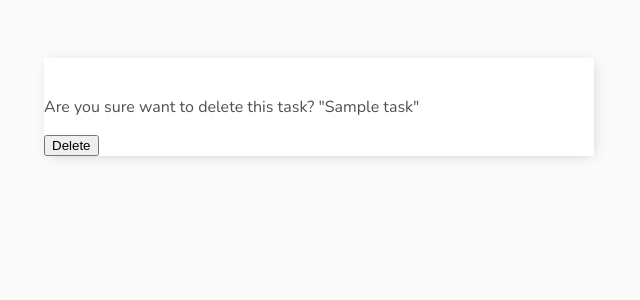
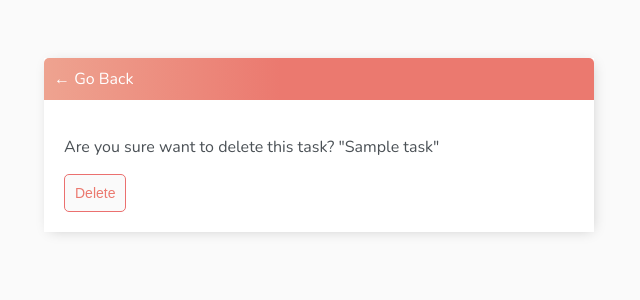
Before and after one commit to GayathriG5787/djangoTodo, a Django app: page /task-delete/00000000-0000-0000-0000-000000000001/ in a window 1280 px wide. Shown: the top 300 px of the page, without its empty margins (321-961 px from the left). Run offline with Django 5.2, Linux system fonts and the light colour scheme; a user stored in the database is signed in; tables that the repository leaves empty hold one stand-in row (values such as "Sample post"); some web fonts are replaced.

Commit message:
Task confirm delete page css completed

```diff
--- a/base/templates/base/task_confirm_delete.html
+++ b/base/templates/base/task_confirm_delete.html
@@ -1,14 +1,15 @@
-{% extends 'base/main.html' %}
+{% extends 'base/main.html' %} {% block content %}
 
-{% block content %}
+<div class="header-bar">
+  <a href="{% url 'tasks' %}">&#8592; Go Back</a>
+</div>
 
-<a href="{% url 'tasks' %}">Go Back</a>
-
-<form method="POST">
+<div class="card-body">
+  <form method="POST">
     {% csrf_token %}
-    <p>Are you sure want to delete this task? "{{task}}"
-    </p>
-    <input type="submit" value="Delete">
-</form>
+    <p>Are you sure want to delete this task? "{{task}}"</p>
+    <button class="button" type="submit">Delete</button>
+  </form>
+</div>
 
 {% endblock content %}
```
